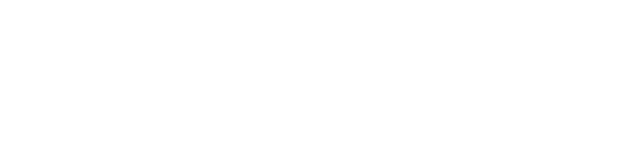
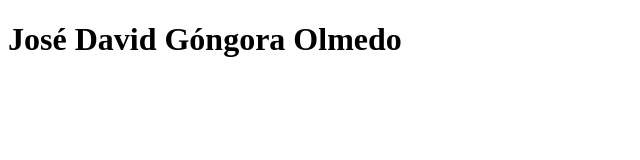
Before and after one commit to jgongora2019063/IN5B, a plain HTML site: page index.html in a window 1280 px wide. Shown: the whole page, without its empty margins (0-640 px from the left). Drawn offline with Linux system fonts and the light colour scheme.

Commit message:
Se agregó el nombre del estudiante como titulo

```diff
--- a/index.html
+++ b/index.html
@@ -6,6 +6,6 @@
     <title>Primera Proyecto GiT</title>
 </head>
 <body>
-
+    <h1>José David Góngora Olmedo</h1>
 </body>
 </html>
```
